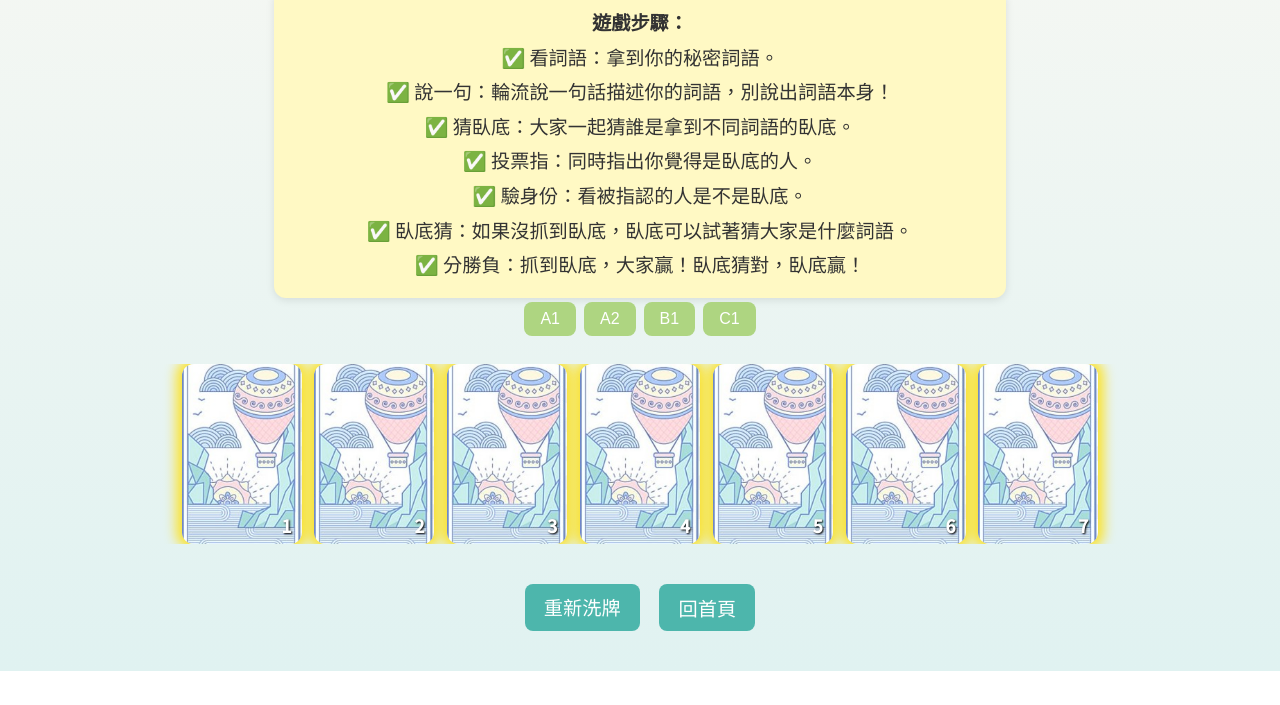
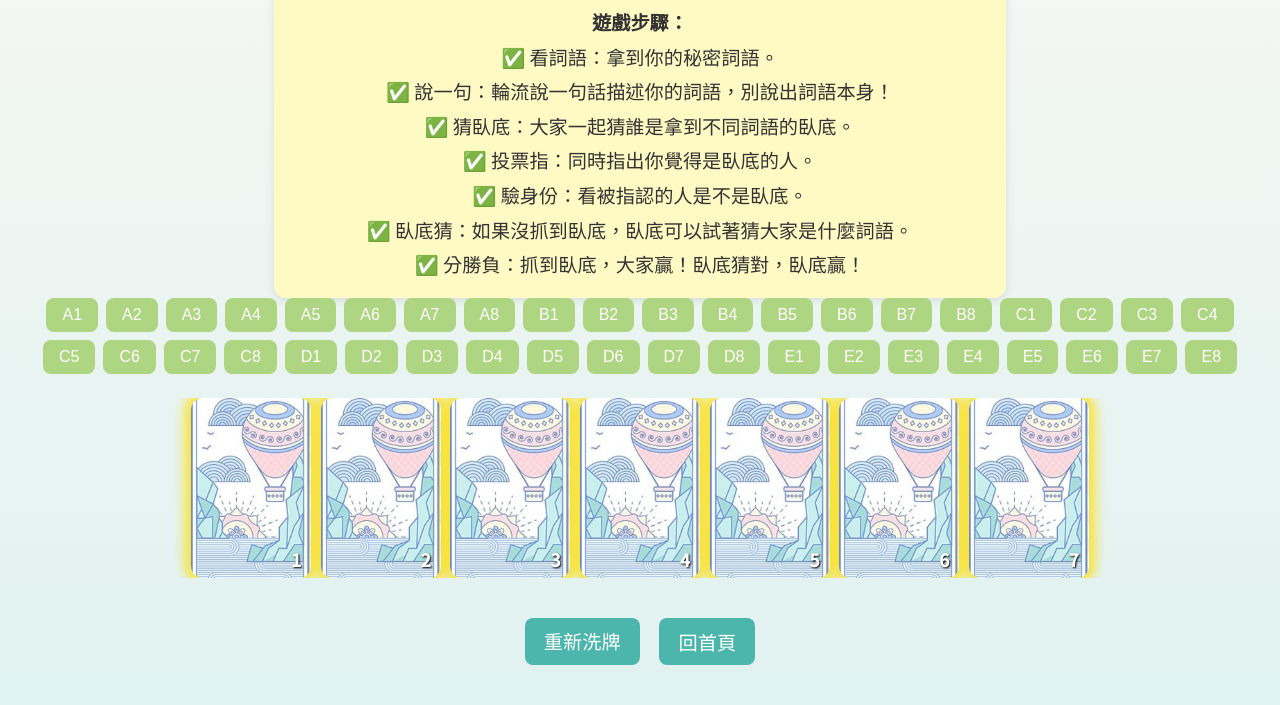
Before and after one commit to rita5172424/oral-practice, a plain HTML site: page topic9-undercover.html in a window 1280 px wide. Shown: the part 161-866 px from the top of the page. Before the commit the page ends 832 px from the top, so only its background shows below. Drawn offline with Linux system fonts and the light colour scheme.

Commit message:
Update topic9-undercover.html

```diff
--- a/topic9-undercover.html
+++ b/topic9-undercover.html
@@ -34,10 +34,13 @@
 
     .topic-buttons {
       margin-bottom: 1.5rem;
+      display: flex;
+      flex-wrap: wrap;
+      justify-content: center;
+      gap: 0.5rem;
     }
 
     .topic-buttons button {
-      margin: 0.25rem;
       padding: 0.5rem 1rem;
       font-size: 1rem;
       border: none;
@@ -55,7 +58,7 @@
     .cards-container {
       display: flex;
       justify-content: center;
-      gap: 0.8rem;
+      gap: 0.6rem;
       flex-wrap: nowrap;
       overflow-x: auto;
       margin-bottom: 2rem;
@@ -98,6 +101,7 @@
       top: 0;
       left: 0;
       z-index: 2;
+      display: none;
     }
 
     .card-number {
@@ -156,10 +160,46 @@
 
   <script>
     const topics = {
-      A1: ["雨傘", "雨傘", "雨傘", "雨傘", "雨傘", "雨傘", "拐杖"],
-      A2: ["鑰匙", "鑰匙", "鑰匙", "鑰匙", "鑰匙", "鑰匙", "皮夾"],
-      B1: ["蘋果", "蘋果", "蘋果", "蘋果", "蘋果", "蘋果", "香蕉"],
-      C1: ["老師", "老師", "老師", "老師", "老師", "老師", "學生"]
+      "A1": ["雨傘", "雨傘", "雨傘", "雨傘", "雨傘", "雨傘", "拐杖"],
+      "A2": ["鑰匙", "鑰匙", "鑰匙", "鑰匙", "鑰匙", "鑰匙", "皮夾"],
+      "A3": ["手機", "手機", "手機", "手機", "手機", "手機", "計算機"],
+      "A4": ["眼鏡", "眼鏡", "眼鏡", "眼鏡", "眼鏡", "眼鏡", "帽子"],
+      "A5": ["書本", "書本", "書本", "書本", "書本", "書本", "雜誌"],
+      "A6": ["枕頭", "枕頭", "枕頭", "枕頭", "枕頭", "枕頭", "棉被"],
+      "A7": ["牙刷", "牙刷", "牙刷", "牙刷", "牙刷", "牙刷", "毛巾"],
+      "A8": ["肥皂", "肥皂", "肥皂", "肥皂", "肥皂", "肥皂", "洗髮精"],
+      "B1": ["蘋果", "蘋果", "蘋果", "蘋果", "蘋果", "蘋果", "香蕉"],
+      "B2": ["麵包", "麵包", "麵包", "麵包", "麵包", "麵包", "蛋糕"],
+      "B3": ["咖啡", "咖啡", "咖啡", "咖啡", "咖啡", "咖啡", "牛奶"],
+      "B4": ["筷子", "筷子", "筷子", "筷子", "筷子", "筷子", "湯匙"],
+      "B5": ["披薩", "披薩", "披薩", "披薩", "披薩", "披薩", "壽司"],
+      "B6": ["冰淇淋", "冰淇淋", "冰淇淋", "冰淇淋", "冰淇淋", "冰淇淋", "巧克力"],
+      "B7": ["茶葉蛋", "茶葉蛋", "茶葉蛋", "茶葉蛋", "茶葉蛋", "茶葉蛋", "包子"],
+      "B8": ["滷肉飯", "滷肉飯", "滷肉飯", "滷肉飯", "滷肉飯", "滷肉飯", "珍珠奶茶"],
+      "C1": ["老師", "老師", "老師", "老師", "老師", "老師", "學生"],
+      "C2": ["醫生", "醫生", "醫生", "醫生", "醫生", "醫生", "護士"],
+      "C3": ["警察", "警察", "警察", "警察", "警察", "警察", "小偷"],
+      "C4": ["廚師", "廚師", "廚師", "廚師", "廚師", "廚師", "服務生"],
+      "C5": ["工程師", "工程師", "工程師", "工程師", "工程師", "工程師", "設計師"],
+      "C6": ["魔術師", "魔術師", "魔術師", "魔術師", "魔術師", "魔術師", "觀眾"],
+      "C7": ["運動員", "運動員", "運動員", "運動員", "運動員", "運動員", "教練"],
+      "C8": ["歌手", "歌手", "歌手", "歌手", "歌手", "歌手", "聽眾"],
+      "D1": ["跑步", "跑步", "跑步", "跑步", "跑步", "跑步", "跳舞"],
+      "D2": ["唱歌", "唱歌", "唱歌", "唱歌", "唱歌", "唱歌", "畫畫"],
+      "D3": ["閱讀", "閱讀", "閱讀", "閱讀", "閱讀", "閱讀", "書寫"],
+      "D4": ["睡覺", "睡覺", "睡覺", "睡覺", "睡覺", "睡覺", "清醒"],
+      "D5": ["思考", "思考", "思考", "思考", "思考", "思考", "發呆"],
+      "D6": ["微笑", "微笑", "微笑", "微笑", "微笑", "微笑", "哭泣"],
+      "D7": ["擁抱", "擁抱", "擁抱", "擁抱", "擁抱", "擁抱", "握手"],
+      "D8": ["揮手", "揮手", "揮手", "揮手", "揮手", "揮手", "指路"],
+      "E1": ["公園", "公園", "公園", "公園", "公園", "公園", "圖書館"],
+      "E2": ["醫院", "醫院", "醫院", "醫院", "醫院", "醫院", "警察局"],
+      "E3": ["餐廳", "餐廳", "餐廳", "餐廳", "餐廳", "餐廳", "咖啡廳"],
+      "E4": ["學校", "學校", "學校", "學校", "學校", "學校", "辦公室"],
+      "E5": ["電影院", "電影院", "電影院", "電影院", "電影院", "電影院", "遊樂園"],
+      "E6": ["百貨公司", "百貨公司", "百貨公司", "百貨公司", "百貨公司", "百貨公司", "超市"],
+      "E7": ["機場", "機場", "機場", "機場", "機場", "機場", "火車站"],
+      "E8": ["家裡", "家裡", "家裡", "家裡", "家裡", "家裡", "戶外"]
     };
 
     const topicButtonsContainer = document.getElementById('topicButtons');
@@ -195,7 +235,6 @@
         const cardText = document.createElement("div");
         cardText.className = "card-text";
         cardText.textContent = word;
-        cardText.style.display = "none";
 
         const numberLabel = document.createElement("div");
         numberLabel.className = "card-number";
@@ -227,7 +266,6 @@
       }
     }
 
-    // 初始化
     createTopicButtons();
     currentWords = [...topics["A1"]];
     shuffleArray(currentWords);
```
